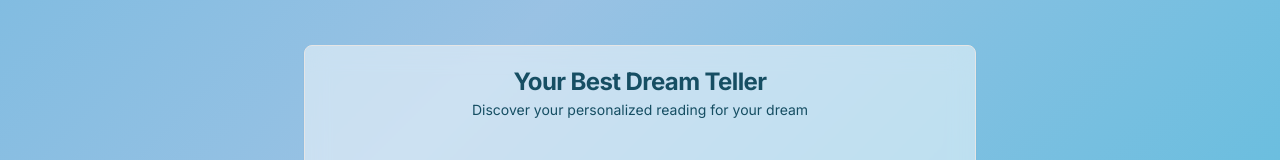
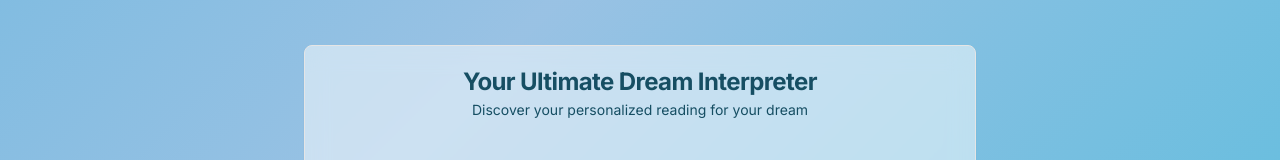
Before and after one commit to Yanal-m/Astro-Ai, a Next.js app: page /dream-interpretation in a window 1280 px wide. Shown: the part 191-351 px from the top of the page. Built offline with nearby package versions, Linux system fonts and the light colour scheme; no server answers.

Commit message:
fixed-38

```diff
--- a/src/app/dream-interpretation/page.tsx
+++ b/src/app/dream-interpretation/page.tsx
@@ -38,7 +38,7 @@ const DreamPage = () => {
     <div className="min-h-screen bg-cover bg-center bg-no-repeat flex items-center justify-center p-4">
       <Card className="w-full mt-16 max-w-2xl bg-white/50 backdrop-blur-md">
         <CardHeader>
-          <CardTitle className="text-xlg font-bold text-center text-cyan-900 capitalize">Your Best Dream Teller</CardTitle>
+          <CardTitle className="text-xlg font-bold text-center text-cyan-900 capitalize">Your Ultimate Dream Interpreter</CardTitle>
           <CardDescription className="text-center text-cyan-900">Discover your personalized reading for your dream</CardDescription>
         </CardHeader>
         <CardContent>
```
